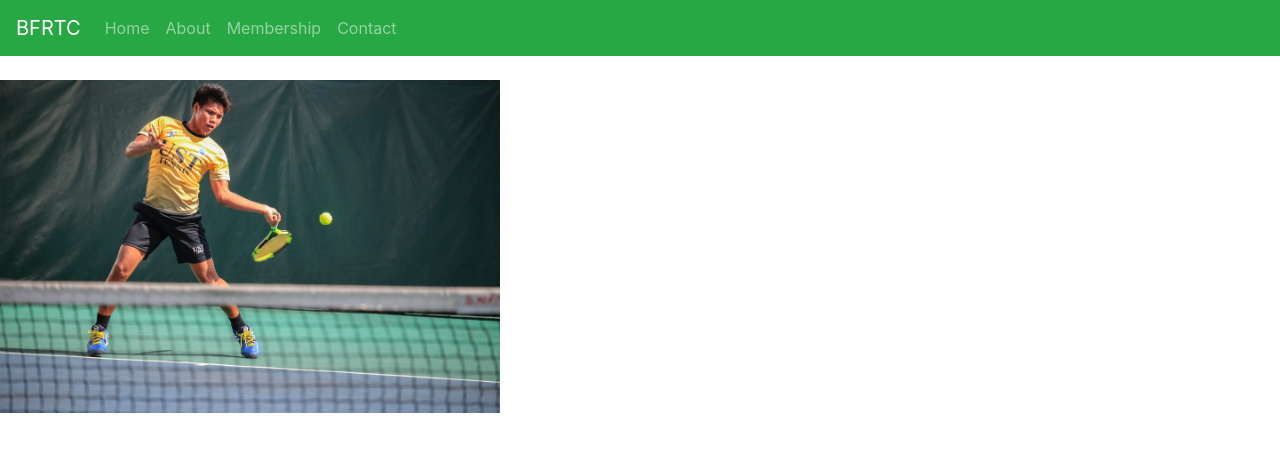
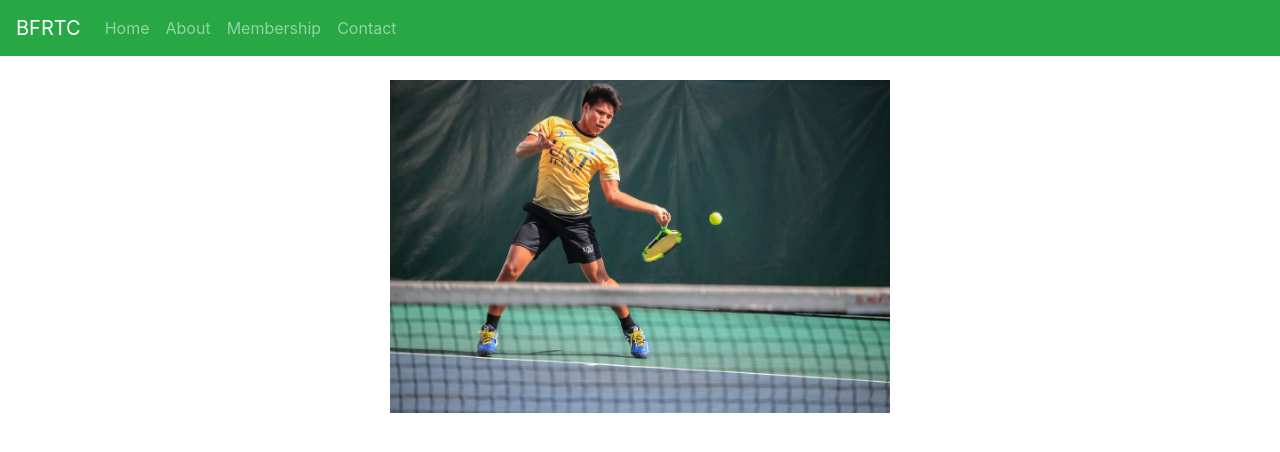
Before and after one commit to lp-cs/bfresorttennisclub, a React (Create React App) app: page / in a window 1280 px wide. Shown: the top 452 px of the page. Built offline with nearby package versions, Linux system fonts and the light colour scheme.

Commit message:
center items

```diff
--- a/src/App.js
+++ b/src/App.js
@@ -9,7 +9,6 @@ import Home from "./components/home.component";
 import About from "./components/about.component";
 import Membership from "./components/membership.component";
 import Contact from "./components/contact.component";
-
 
 
 function App() {
--- a/src/components/home.component.js
+++ b/src/components/home.component.js
@@ -7,7 +7,7 @@ export default class Home extends Component {
   render() {
     return (
       <div>
-      	<div>
+      	<div className="text-center">
       		<img src={featured_image} className="featured_image" />
       	</div>
       </div>
```
